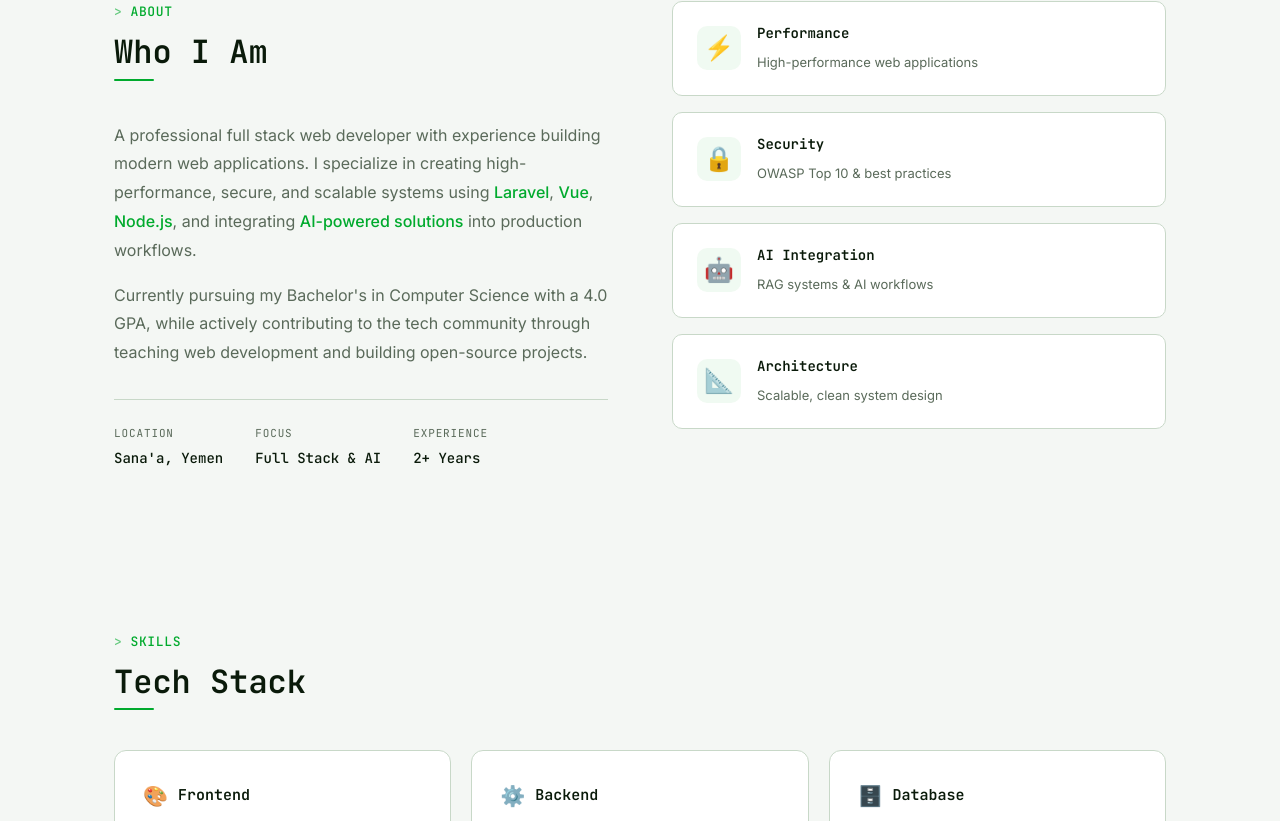
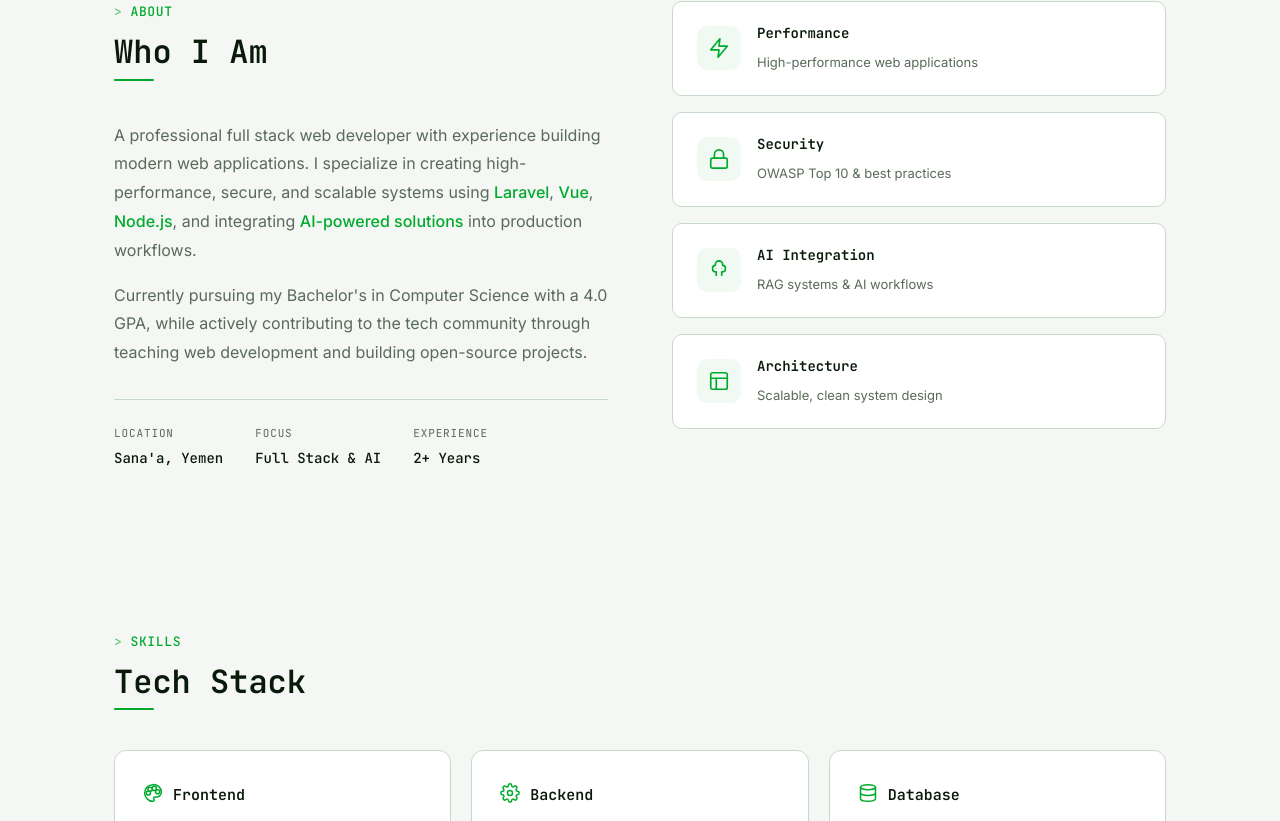
Before and after one commit to MuhammadFarouk12/portfolio, a Vue app: page / in a window 1280 px wide. Shown: the part 879-1700 px from the top of the page. Built offline with nearby package versions, Linux system fonts and the light colour scheme.

Commit message:
update icons

```diff
--- a/src/components/About.vue
+++ b/src/components/About.vue
@@ -1,9 +1,11 @@
 <script setup>
+import MatrixIcon from './MatrixIcon.vue'
+
 const highlights = [
-  { icon: '⚡', label: 'Performance', text: 'High-performance web applications' },
-  { icon: '🔒', label: 'Security', text: 'OWASP Top 10 & best practices' },
-  { icon: '🤖', label: 'AI Integration', text: 'RAG systems & AI workflows' },
-  { icon: '📐', label: 'Architecture', text: 'Scalable, clean system design' },
+  { icon: 'bolt', label: 'Performance', text: 'High-performance web applications' },
+  { icon: 'lock', label: 'Security', text: 'OWASP Top 10 & best practices' },
+  { icon: 'brain', label: 'AI Integration', text: 'RAG systems & AI workflows' },
+  { icon: 'layout', label: 'Architecture', text: 'Scalable, clean system design' },
 ]
 </script>
 
@@ -49,7 +51,7 @@ const highlights = [
             :key="item.label"
             class="highlight-card"
           >
-            <span class="highlight-icon">{{ item.icon }}</span>
+            <span class="highlight-icon"><MatrixIcon :name="item.icon" :size="22" /></span>
             <div>
               <span class="highlight-label">{{ item.label }}</span>
               <span class="highlight-text">{{ item.text }}</span>
@@ -133,7 +135,6 @@ const highlights = [
 }
 
 .highlight-icon {
-  font-size: 24px;
   flex-shrink: 0;
   width: 44px;
   height: 44px;
--- a/src/components/Contact.vue
+++ b/src/components/Contact.vue
@@ -101,13 +101,13 @@ const contactMethods = [
               <span class="string">availability.txt</span>
             </div>
             <div class="terminal-line output">
-              ✓ Open for freelance work
+              <svg class="check-icon" width="14" height="14" viewBox="0 0 24 24" fill="none" stroke="currentColor" stroke-width="2.5" stroke-linecap="round" stroke-linejoin="round"><polyline points="20 6 9 17 4 12"/></svg> Open for freelance work
             </div>
             <div class="terminal-line output">
-              ✓ Open for collaboration
+              <svg class="check-icon" width="14" height="14" viewBox="0 0 24 24" fill="none" stroke="currentColor" stroke-width="2.5" stroke-linecap="round" stroke-linejoin="round"><polyline points="20 6 9 17 4 12"/></svg> Open for collaboration
             </div>
             <div class="terminal-line output">
-              ✓ Open to full-time opportunities
+              <svg class="check-icon" width="14" height="14" viewBox="0 0 24 24" fill="none" stroke="currentColor" stroke-width="2.5" stroke-linecap="round" stroke-linejoin="round"><polyline points="20 6 9 17 4 12"/></svg> Open to full-time opportunities
             </div>
             <br />
             <div class="terminal-line">
@@ -258,6 +258,14 @@ const contactMethods = [
 .output {
   color: var(--text-secondary);
   padding-left: 20px;
+  display: flex;
+  align-items: center;
+  gap: 6px;
+}
+
+.check-icon {
+  color: var(--accent);
+  flex-shrink: 0;
 }
 
 .cursor {
--- /dev/null
+++ b/src/components/MatrixIcon.vue
@@ -0,0 +1,97 @@
+<script setup>
+defineProps({
+  name: { type: String, required: true },
+  size: { type: Number, default: 20 },
+})
+</script>
+
+<template>
+  <svg
+    :width="size"
+    :height="size"
+    viewBox="0 0 24 24"
+    fill="none"
+    stroke="currentColor"
+    stroke-width="1.8"
+    stroke-linecap="round"
+    stroke-linejoin="round"
+    class="matrix-icon"
+  >
+    <!-- Bolt / Lightning -->
+    <template v-if="name === 'bolt'">
+      <polygon points="13 2 3 14 12 14 11 22 21 10 12 10 13 2" />
+    </template>
+
+    <!-- Lock -->
+    <template v-else-if="name === 'lock'">
+      <rect x="3" y="11" width="18" height="11" rx="2" ry="2" />
+      <path d="M7 11V7a5 5 0 0 1 10 0v4" />
+    </template>
+
+    <!-- Brain / AI -->
+    <template v-else-if="name === 'brain'">
+      <path d="M12 2a4 4 0 0 0-4 4v1a3 3 0 0 0-3 3v1a3 3 0 0 0 3 3h1v4" />
+      <path d="M12 2a4 4 0 0 1 4 4v1a3 3 0 0 1 3 3v1a3 3 0 0 1-3 3h-1v4" />
+      <circle cx="9" cy="10" r="0.5" fill="currentColor" stroke="none" />
+      <circle cx="15" cy="10" r="0.5" fill="currentColor" stroke="none" />
+    </template>
+
+    <!-- Layout / Architecture -->
+    <template v-else-if="name === 'layout'">
+      <rect x="3" y="3" width="18" height="18" rx="2" />
+      <line x1="3" y1="9" x2="21" y2="9" />
+      <line x1="9" y1="21" x2="9" y2="9" />
+    </template>
+
+    <!-- Palette / Frontend -->
+    <template v-else-if="name === 'palette'">
+      <circle cx="13.5" cy="6.5" r="2.5" />
+      <circle cx="17.5" cy="10.5" r="2.5" />
+      <circle cx="8.5" cy="7.5" r="2.5" />
+      <circle cx="6.5" cy="12" r="2.5" />
+      <path d="M12 2C6.5 2 2 6.5 2 12s4.5 10 10 10c.9 0 1.5-.7 1.5-1.5 0-.4-.1-.7-.4-1-.3-.3-.4-.7-.4-1.1 0-.8.7-1.5 1.5-1.5H16c3.3 0 6-2.7 6-6 0-5.5-4.5-9-10-9z" />
+    </template>
+
+    <!-- Gear / Backend -->
+    <template v-else-if="name === 'gear'">
+      <circle cx="12" cy="12" r="3" />
+      <path d="M19.4 15a1.65 1.65 0 0 0 .33 1.82l.06.06a2 2 0 0 1-2.83 2.83l-.06-.06a1.65 1.65 0 0 0-1.82-.33 1.65 1.65 0 0 0-1 1.51V21a2 2 0 0 1-4 0v-.09A1.65 1.65 0 0 0 9 19.4a1.65 1.65 0 0 0-1.82.33l-.06.06a2 2 0 0 1-2.83-2.83l.06-.06A1.65 1.65 0 0 0 4.68 15a1.65 1.65 0 0 0-1.51-1H3a2 2 0 0 1 0-4h.09A1.65 1.65 0 0 0 4.6 9a1.65 1.65 0 0 0-.33-1.82l-.06-.06a2 2 0 0 1 2.83-2.83l.06.06A1.65 1.65 0 0 0 9 4.68a1.65 1.65 0 0 0 1-1.51V3a2 2 0 0 1 4 0v.09a1.65 1.65 0 0 0 1 1.51 1.65 1.65 0 0 0 1.82-.33l.06-.06a2 2 0 0 1 2.83 2.83l-.06.06A1.65 1.65 0 0 0 19.4 9a1.65 1.65 0 0 0 1.51 1H21a2 2 0 0 1 0 4h-.09a1.65 1.65 0 0 0-1.51 1z" />
+    </template>
+
+    <!-- Database -->
+    <template v-else-if="name === 'database'">
+      <ellipse cx="12" cy="5" rx="9" ry="3" />
+      <path d="M21 12c0 1.66-4 3-9 3s-9-1.34-9-3" />
+      <path d="M3 5v14c0 1.66 4 3 9 3s9-1.34 9-3V5" />
+    </template>
+
+    <!-- Wrench / Tools -->
+    <template v-else-if="name === 'wrench'">
+      <path d="M14.7 6.3a1 1 0 0 0 0 1.4l1.6 1.6a1 1 0 0 0 1.4 0l3.77-3.77a6 6 0 0 1-7.94 7.94l-6.91 6.91a2.12 2.12 0 0 1-3-3l6.91-6.91a6 6 0 0 1 7.94-7.94l-3.76 3.76z" />
+    </template>
+
+    <!-- Shield / Security -->
+    <template v-else-if="name === 'shield'">
+      <path d="M12 22s8-4 8-10V5l-8-3-8 3v7c0 6 8 10 8 10z" />
+      <polyline points="9 12 11 14 15 10" />
+    </template>
+
+    <!-- Code / AI -->
+    <template v-else-if="name === 'code'">
+      <polyline points="16 18 22 12 16 6" />
+      <polyline points="8 6 2 12 8 18" />
+    </template>
+
+    <!-- Fallback: circle -->
+    <template v-else>
+      <circle cx="12" cy="12" r="10" />
+    </template>
+  </svg>
+</template>
+
+<style scoped>
+.matrix-icon {
+  flex-shrink: 0;
+  color: var(--accent);
+}
+</style>
--- a/src/components/Skills.vue
+++ b/src/components/Skills.vue
@@ -1,8 +1,10 @@
 <script setup>
+import MatrixIcon from './MatrixIcon.vue'
+
 const categories = [
   {
     title: 'Frontend',
-    icon: '🎨',
+    icon: 'palette',
     skills: [
       'HTML5', 'CSS3', 'JavaScript (ES6+)', 'TypeScript',
       'Vue.js', 'React', 'Next.js', 'Tailwind CSS',
@@ -11,7 +13,7 @@ const categories = [
   },
   {
     title: 'Backend',
-    icon: '⚙️',
+    icon: 'gear',
     skills: [
       'Laravel', 'Node.js', 'Express.js', 'RESTful APIs',
       'JWT Auth', 'Session-Based Auth', 'Web Sockets',
@@ -20,7 +22,7 @@ const categories = [
   },
   {
     title: 'Database',
-    icon: '🗄️',
+    icon: 'database',
     skills: [
       'MySQL', 'PostgreSQL', 'MongoDB',
       'Database Normalization', 'Query Optimization',
@@ -28,7 +30,7 @@ const categories = [
   },
   {
     title: 'DevOps & Tools',
-    icon: '🔧',
+    icon: 'wrench',
     skills: [
       'Git & GitHub', 'Docker', 'Linux', 'Nginx',
       'CI/CD', 'Ubuntu', 'Debian', 'Cron Jobs',
@@ -36,7 +38,7 @@ const categories = [
   },
   {
     title: 'Security',
-    icon: '🛡️',
+    icon: 'shield',
     skills: [
       'OWASP Top 10', 'SQL Injection', 'XSS', 'CSRF',
       'Hashing & Encryption', 'RBAC', 'PBAC',
@@ -44,7 +46,7 @@ const categories = [
   },
   {
     title: 'AI & Engineering',
-    icon: '🤖',
+    icon: 'code',
     skills: [
       'Prompt Engineering', 'RAG Systems', 'MCPs',
       'AI Agents', 'Code Review', 'Python',
@@ -68,7 +70,7 @@ const categories = [
           :style="{ animationDelay: `${i * 0.08}s` }"
         >
           <div class="cat-header">
-            <span class="cat-icon">{{ cat.icon }}</span>
+            <span class="cat-icon"><MatrixIcon :name="cat.icon" :size="20" /></span>
             <h3 class="cat-title">{{ cat.title }}</h3>
           </div>
           <div class="cat-skills">
```
